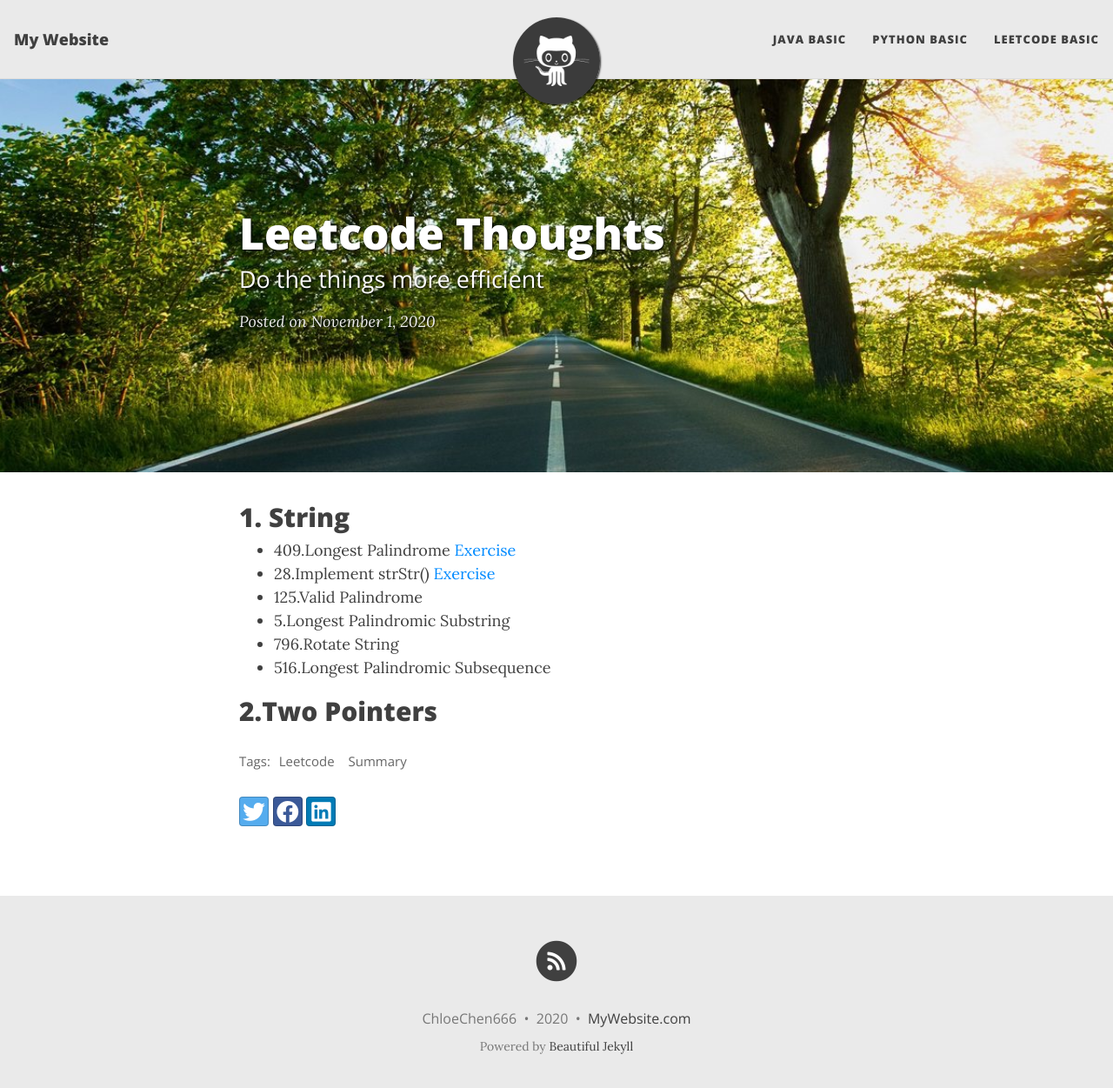
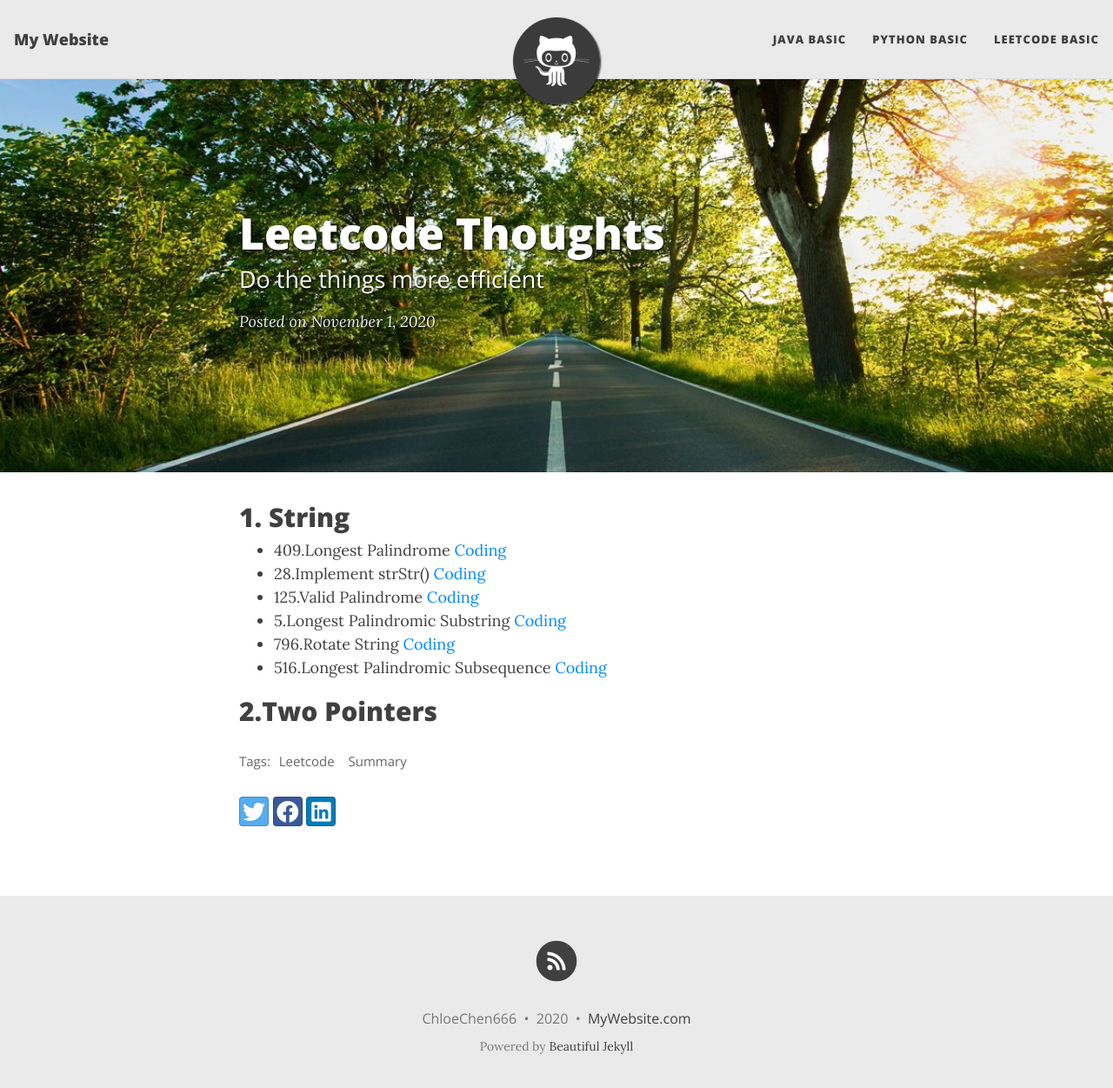
Before and after one commit to chloechen8/TestWeb, a Jekyll site: the page built from _posts/2020-11-1-Leetcode-Hint.md, in a window 1280 px wide and 1264 px high. Shown: the top 1251 px of the window at 87% size. Built offline with Jekyll 4.4.1, drawn with Linux system fonts in a browser that asks for light colours; nearby versions of some CDN libraries.

Commit message:
Update 2020-11-1-Leetcode-Hint.md

```diff
--- a/_posts/2020-11-1-Leetcode-Hint.md
+++ b/_posts/2020-11-1-Leetcode-Hint.md
@@ -9,11 +9,11 @@ tags: [Leetcode, Summary]
 ---
 
 ## 1. String
-- 409.Longest Palindrome [Exercise](https://leetcode.com/problems/longest-palindrome/)
-- 28.Implement strStr() [Exercise](https://leetcode.com/problems/implement-strstr/)
-- 125.Valid Palindrome
-- 5.Longest Palindromic Substring
-- 796.Rotate String
-- 516.Longest Palindromic Subsequence
+- 409.Longest Palindrome [Coding](https://leetcode.com/problems/longest-palindrome/)
+- 28.Implement strStr() [Coding](https://leetcode.com/problems/implement-strstr/)
+- 125.Valid Palindrome [Coding](https://leetcode.com/problems/valid-palindrome/)
+- 5.Longest Palindromic Substring [Coding](https://leetcode.com/problems/longest-palindromic-substring/)
+- 796.Rotate String [Coding](https://leetcode.com/problems/rotate-string/)
+- 516.Longest Palindromic Subsequence [Coding](https://leetcode.com/problems/longest-palindromic-subsequence/)
 
 ## 2.Two Pointers
```
